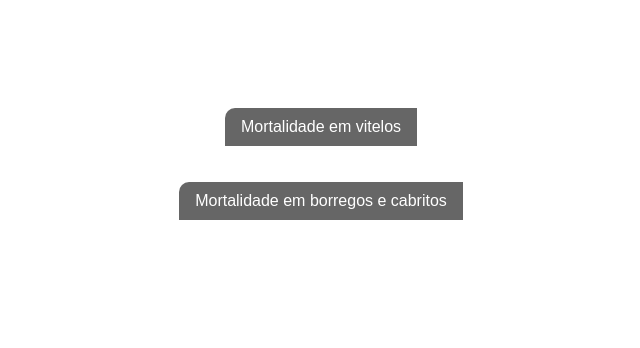
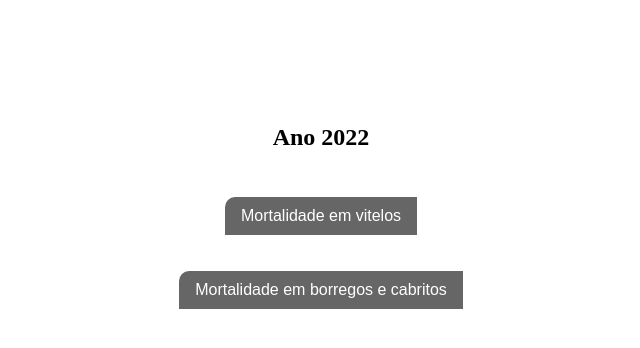
Before and after one commit to jotaene/mortalidade.vitelos.borregos.cabritos.2022, a plain HTML site: page index.html in a window 1280 px wide. Shown: the whole page, without its empty margins (319-959 px from the left). Drawn offline with Linux system fonts and the light colour scheme.

Commit message:
20220212_2

```diff
--- a/index.html
+++ b/index.html
@@ -1,8 +1,16 @@
 <!Doctype html>
 <head>
     <!-- <meta http-equiv="refresh" content="0; url=Evolucao.Mensal.vitelos.html" /> -->
+    <title>2022</title>
 </head>
 <style>
+    .title {
+        text-align: center;
+        border: none;
+        width: auto;
+        font-size: 24px;
+        padding-bottom: 30px;
+    }
     .container {
         text-align: center;
         border: none;
@@ -29,6 +37,7 @@
 <html>
 <body>
     <div class="container">
+        <h1 class="title">Ano 2022</h1>
         <a href="Evolucao.Mensal.vitelos.html" target="_blank"><button class="btn active">Mortalidade em vitelos</button></a>
         <br />
         <br />
```
